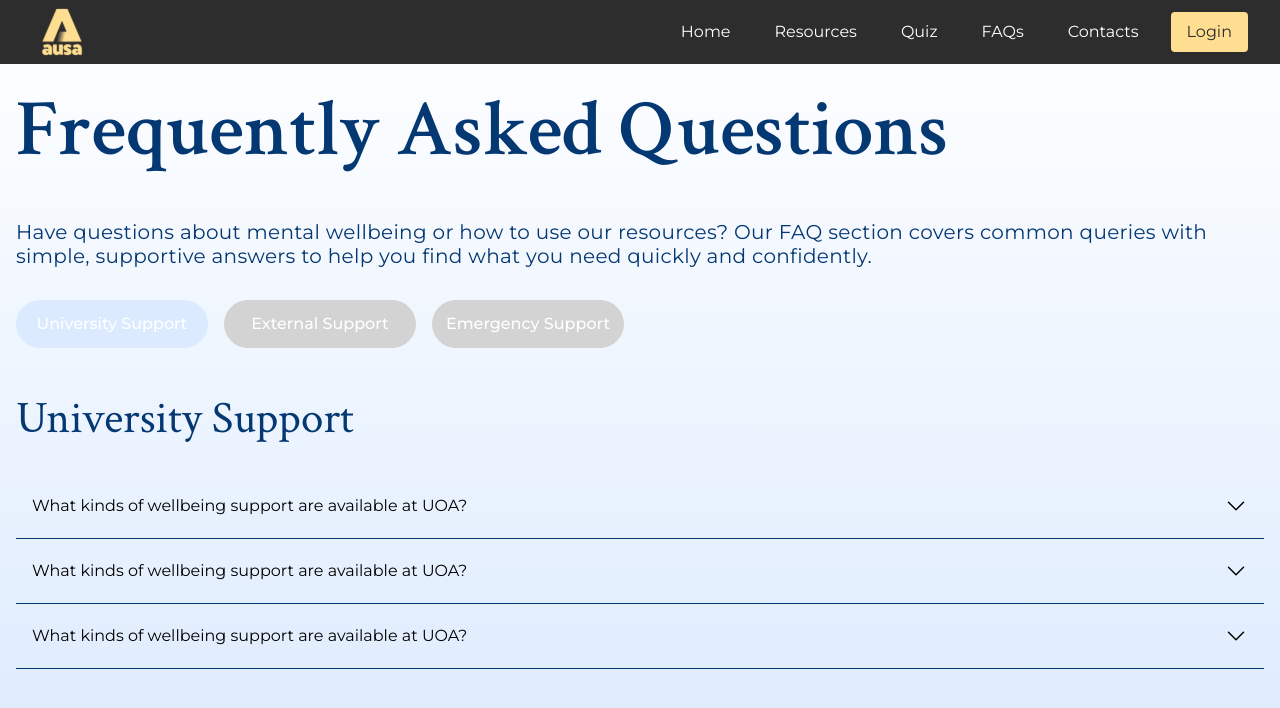
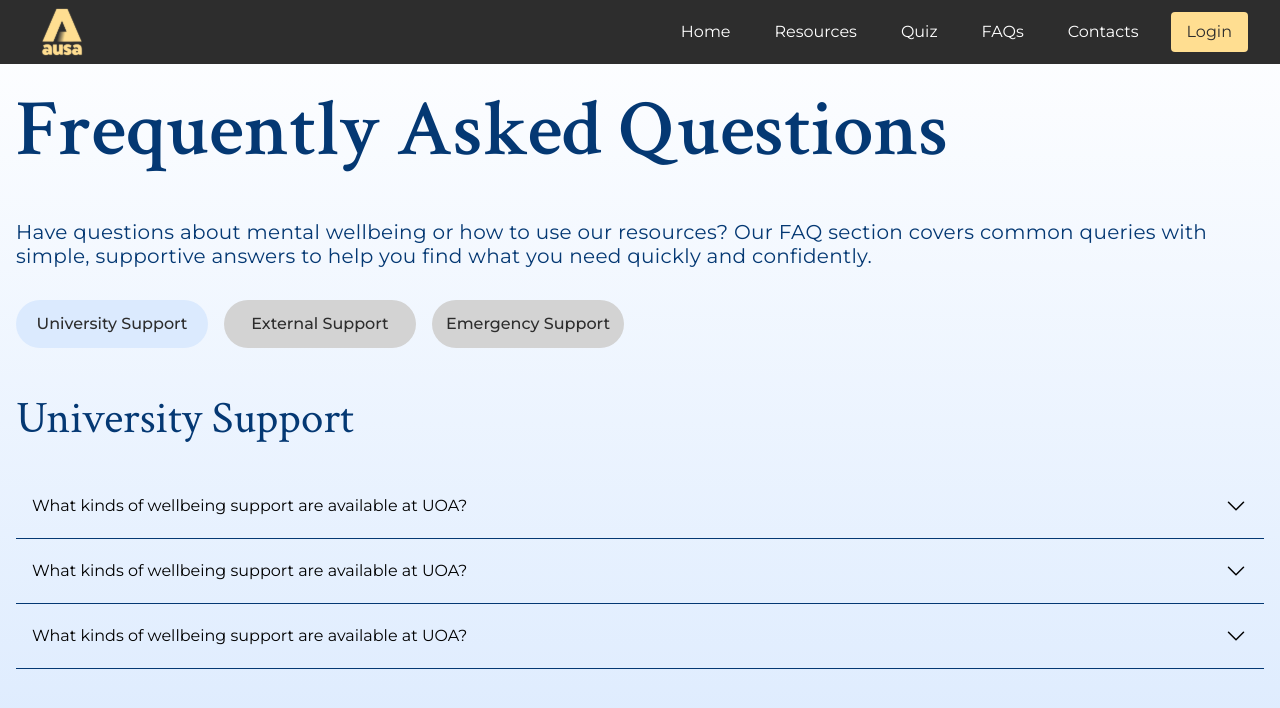
Before and after one commit to UoaWDCC/ausa-web, a Next.js app in the folder client/: page /faqs in a window 1280 px wide. Shown: the top 708 px of the page. Built offline with nearby package versions, Linux system fonts and the light colour scheme.

Commit message:
chore: faq button text to black

```diff
--- a/client/app/faqs/page.tsx
+++ b/client/app/faqs/page.tsx
@@ -98,7 +98,7 @@ const FAQ = () => {
             backgroundColor={
               activeTab.label === tab.label ? tab.bg : "var(--light-grey)"
             }
-            className="px-6 py-3 rounded-full whitespace-nowrap w-48 justify-center"
+            className="px-6 py-3 rounded-full whitespace-nowrap w-48 justify-center text-[var(--black)!important]"
             onClick={() => setActiveTab(tab)}
           />
         ))}
```
